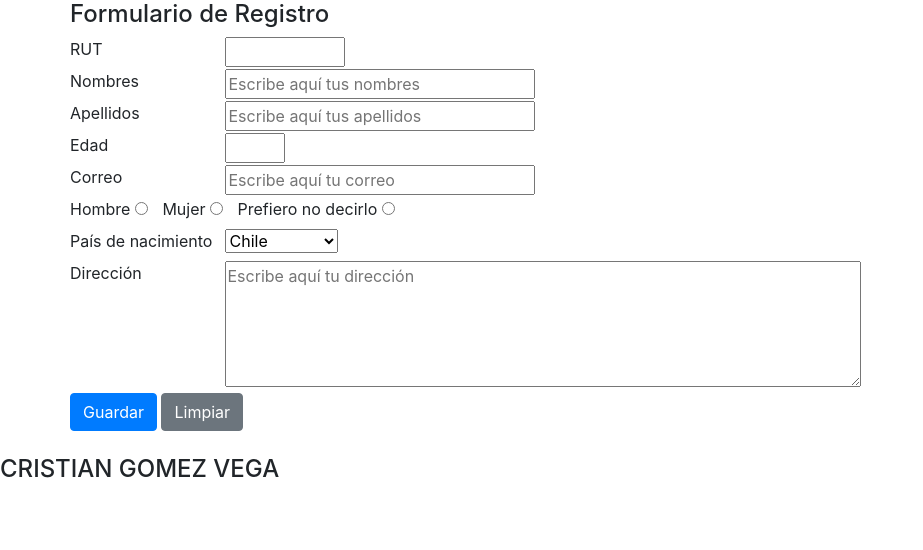
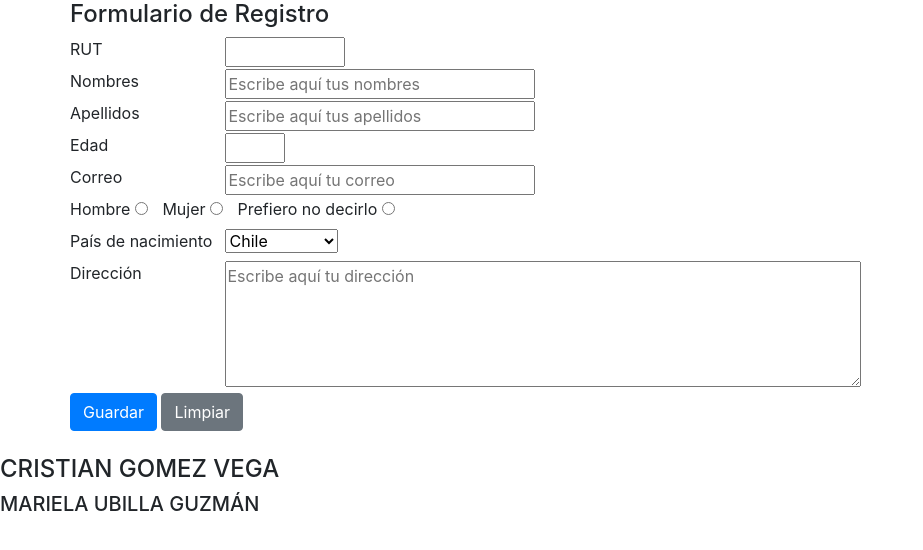
Before and after one commit to cgomezvega/PruebasFormularios008D, a plain HTML site: page index.html in a window 1280 px wide. Shown: the whole page, without its empty margins (0-923 px from the left). Drawn offline with nearby package versions, Linux system fonts and the light colour scheme.

Commit message:
He agregado mi nombre Mariela Ubilla Guzmán

```diff
--- a/index.html
+++ b/index.html
@@ -62,6 +62,7 @@
     </div>
     <br>
     <h4>CRISTIAN GOMEZ VEGA</h4>
+    <h5>MARIELA UBILLA GUZMÁN</h5>
 
 <script src="https://code.jquery.com/jquery-3.3.1.slim.min.js" integrity="sha384-q8i/X+965DzO0rT7abK41JStQIAqVgRVzpbzo5smXKp4YfRvH+8abtTE1Pi6jizo" crossorigin="anonymous"></script>
 <script src="https://cdn.jsdelivr.net/npm/popper.js@1.14.7/dist/umd/popper.min.js" integrity="sha384-UO2eT0CpHqdSJQ6hJty5KVphtPhzWj9WO1clHTMGa3JDZwrnQq4sF86dIHNDz0W1" crossorigin="anonymous"></script>
```
